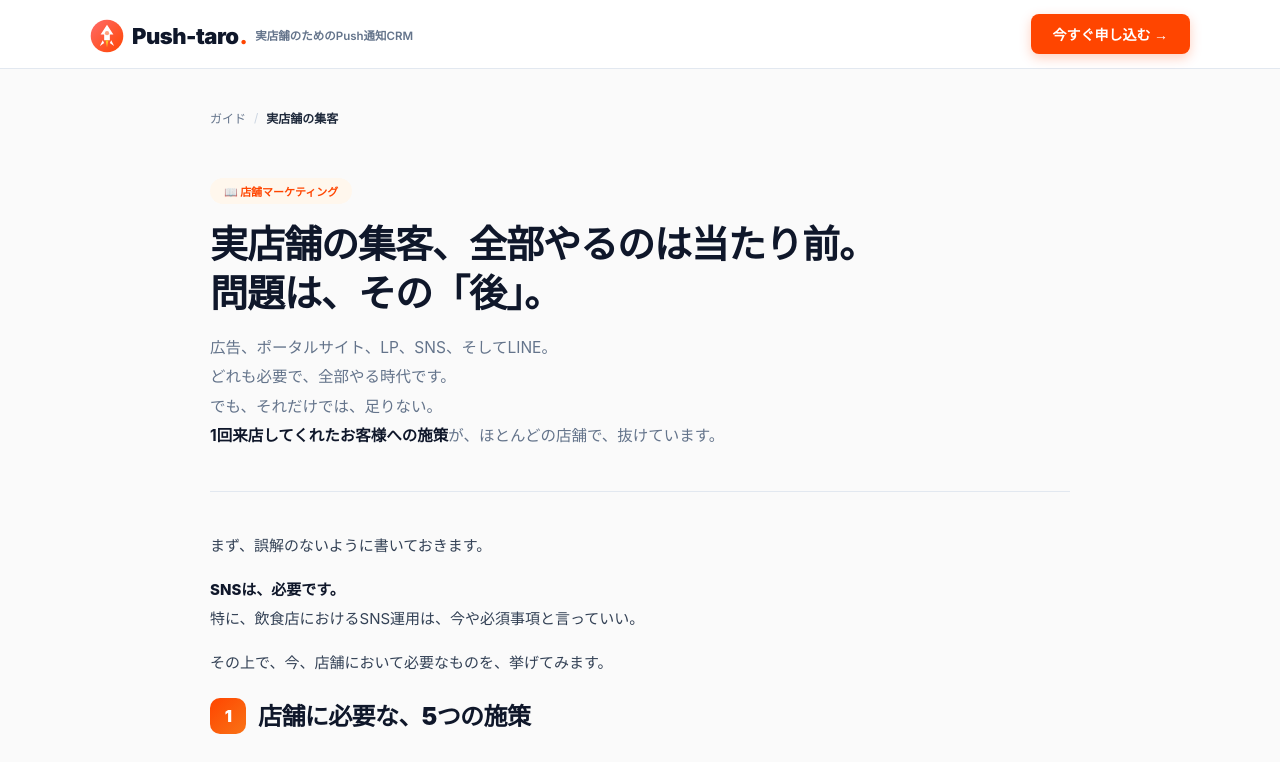
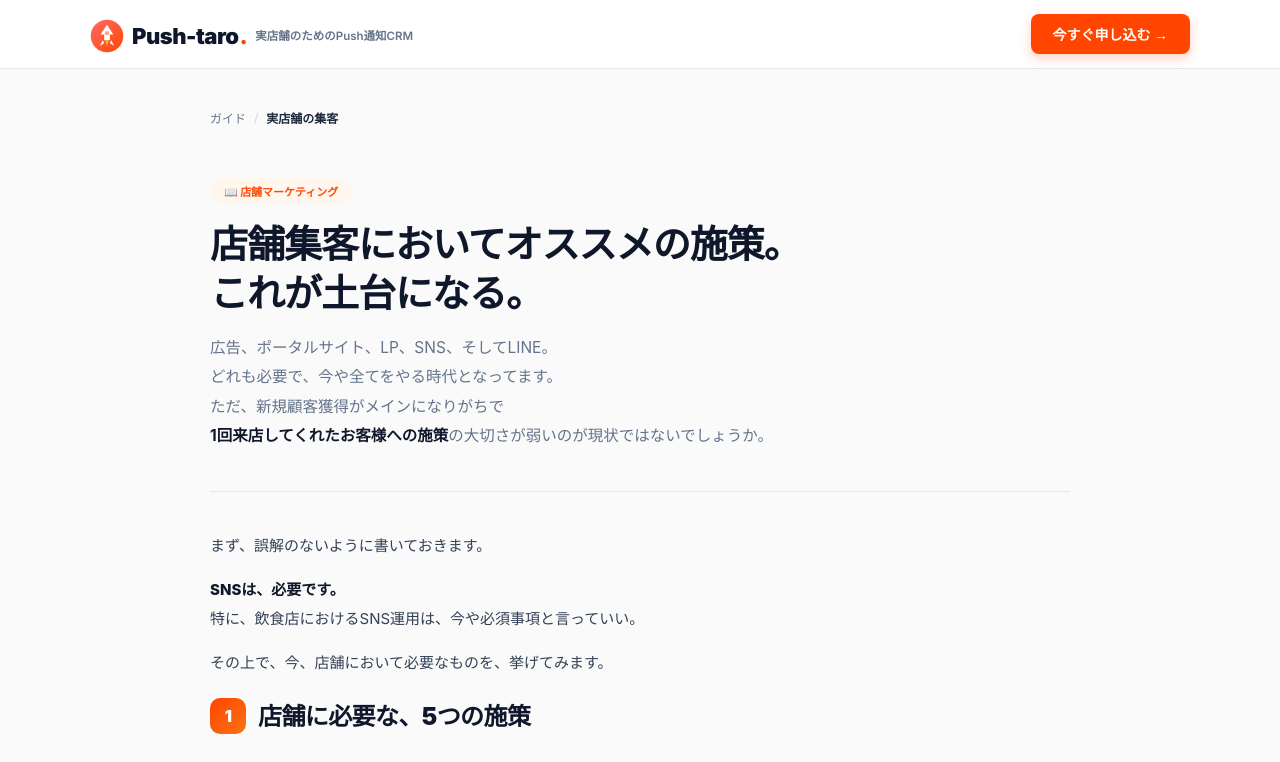
Before and after one commit to thellcishii-lang/push-taro, a Next.js app: page /guide/store-marketing in a window 1280 px wide. Shown: the top 762 px of the page. Built offline with nearby package versions, Linux system fonts and the light colour scheme; no server answers.

Commit message:
Update StoreMarketingClient.tsx

```diff
--- a/app/guide/store-marketing/StoreMarketingClient.tsx
+++ b/app/guide/store-marketing/StoreMarketingClient.tsx
@@ -23,12 +23,12 @@ export default function StoreMarketingClient() {
 
         <div className="g-hero">
           <span className="g-badge">📖 店舗マーケティング</span>
-          <h1>実店舗の集客、全部やるのは当たり前。<br />問題は、その「後」。</h1>
+          <h1>店舗集客においてオススメの施策。<br />これが土台になる。</h1>
           <p>
             広告、ポータルサイト、LP、SNS、そしてLINE。<br />
-            どれも必要で、全部やる時代です。<br />
-            でも、それだけでは、足りない。<br />
-            <strong>1回来店してくれたお客様への施策</strong>が、ほとんどの店舗で、抜けています。
+            どれも必要で、今や全てをやる時代となってます。<br />
+            ただ、新規顧客獲得がメインになりがちで<br />
+            <strong>1回来店してくれたお客様への施策</strong>の大切さが弱いのが現状ではないでしょうか。
           </p>
         </div>
 
```
